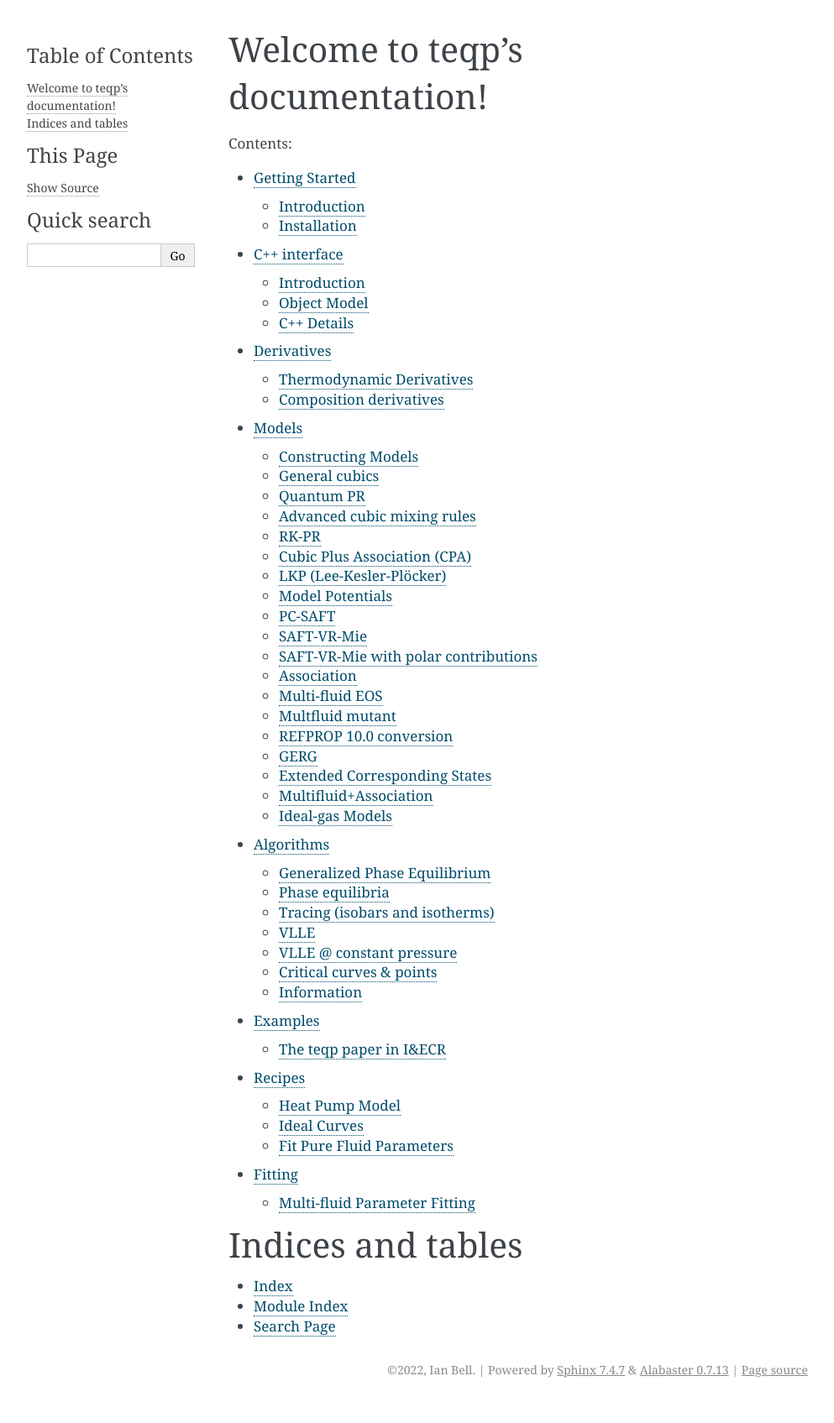
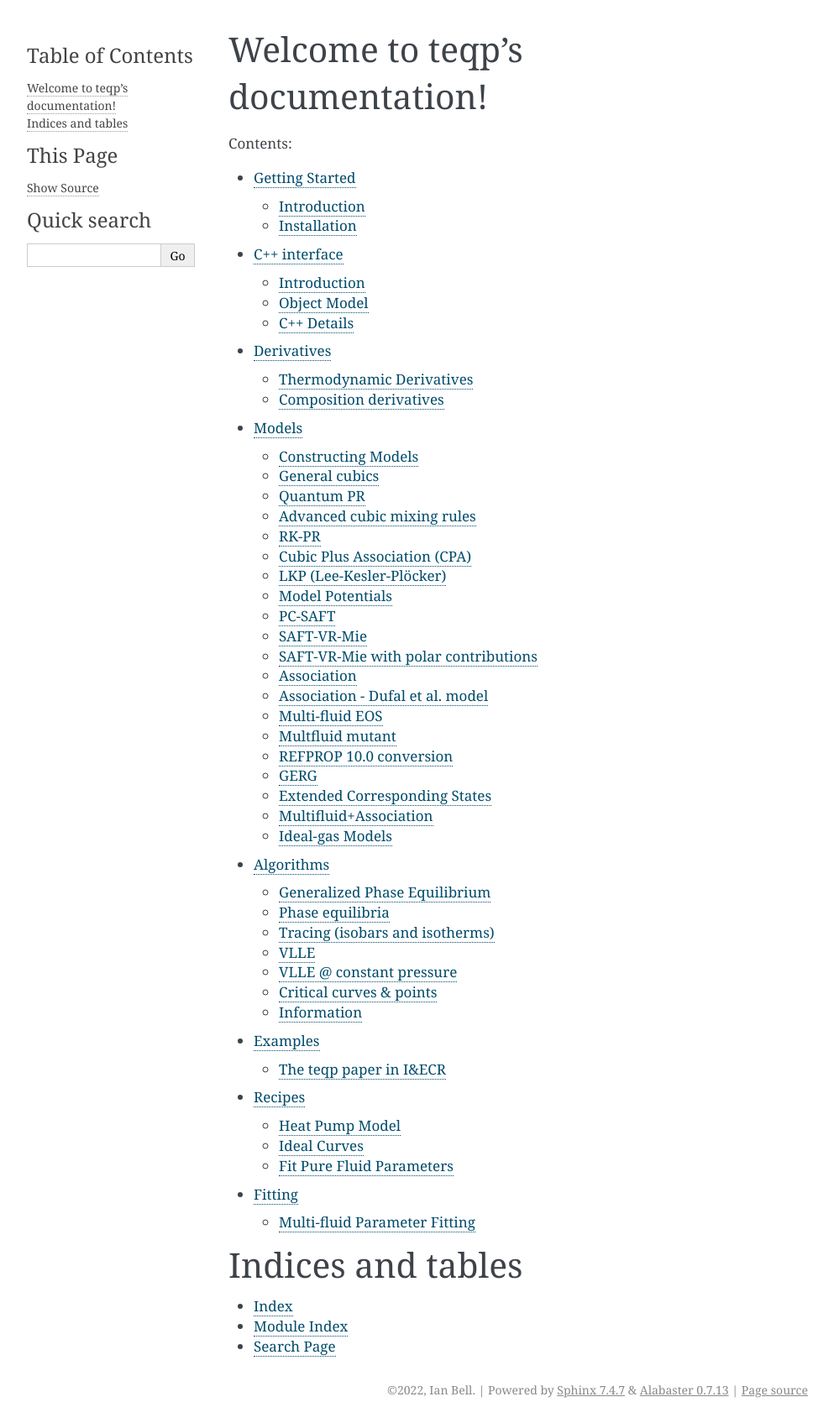
Before and after one commit to usnistgov/teqp, a Sphinx documentation site: the page built from doc/source/index.rst, in a window 1280 px wide. Shown: the whole page at 84% size, without its empty margins (148-1141 px from the left). Built offline with Sphinx 7.4.7, drawn with Linux system fonts in a browser that asks for light colours; pages that are not in the unit, such as notebooks, are missing from menus; the version number could not be read and is left out; before the commit the page ends 1671 px from its top, so only the background shows below that.

Commit message:
Fix typo in index file (case sensitivity)

```diff
--- a/doc/source/models/index.rst
+++ b/doc/source/models/index.rst
@@ -20,7 +20,7 @@
    SAFT-VR-Mie
    SAFT-VR-Mie-Polar
    Association
-   Check_Dufal_Water
+   Check_Dufal_water
 
    multifluid
    multifluid_mutant
```
